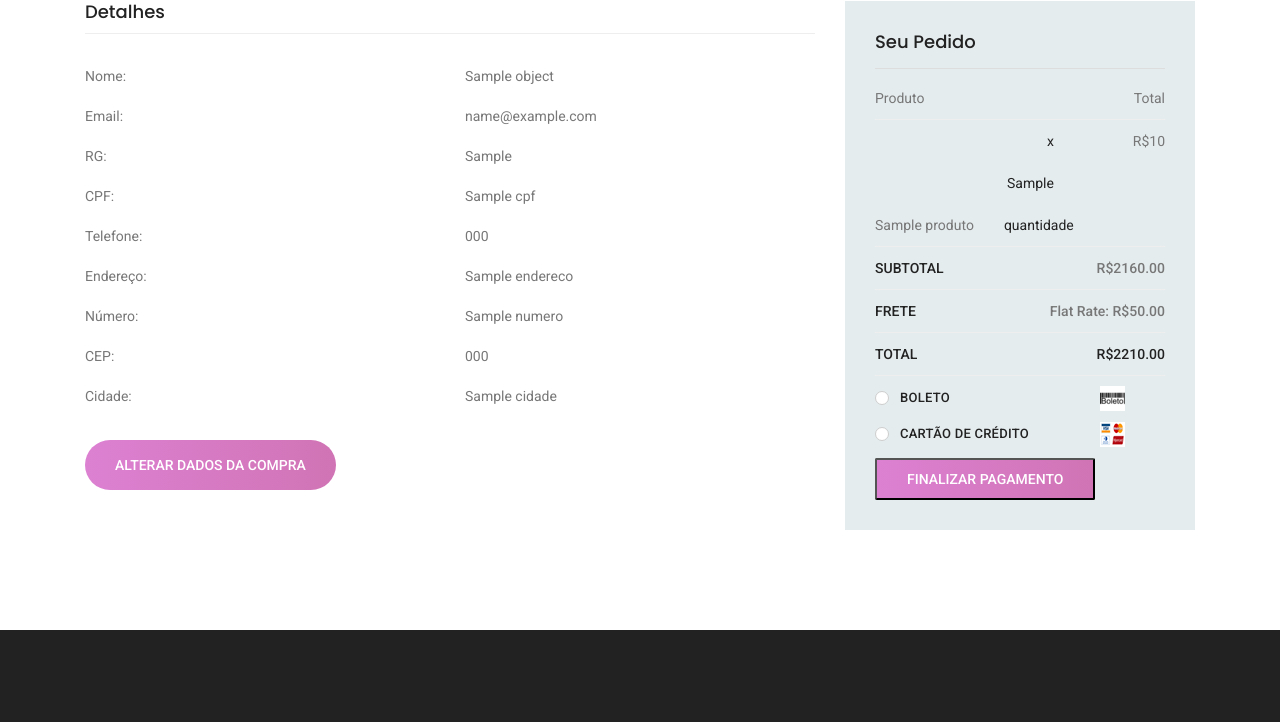
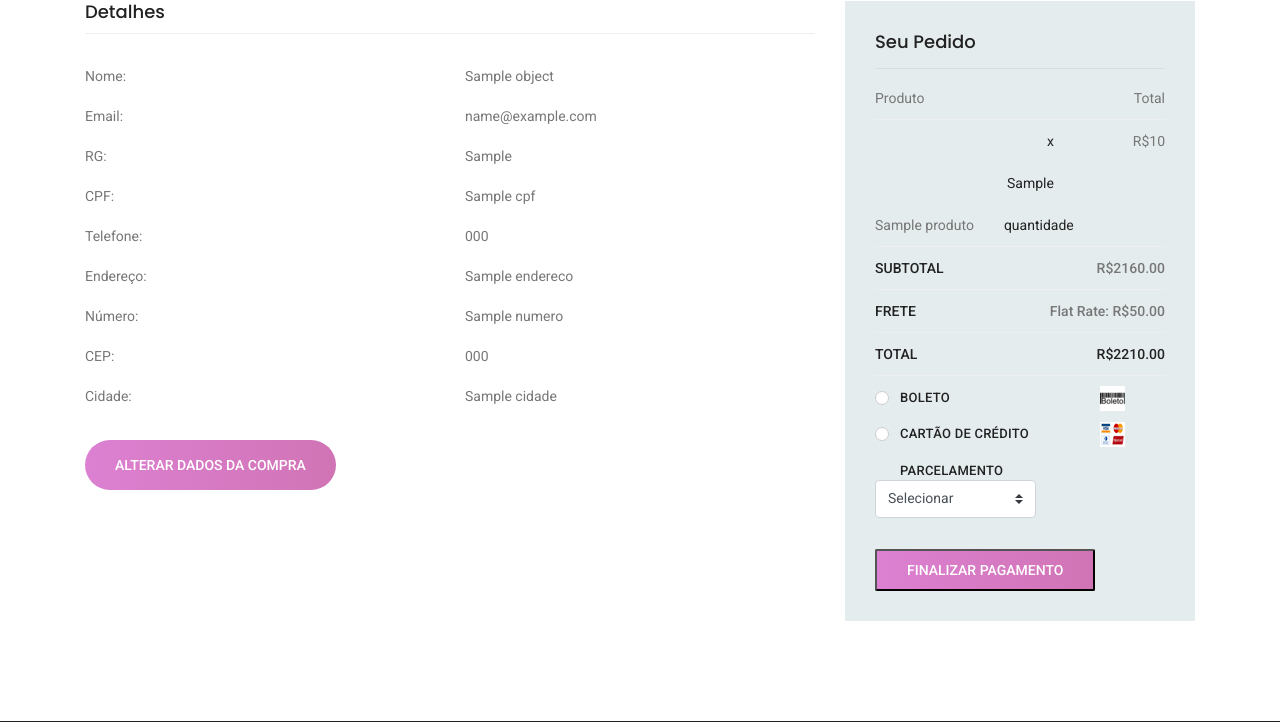
Before and after one commit to GabrielMoyaNascimento/TCC, a Django app: template Progressao/clientes/templates/clientes/pagamento.html in a window 1280 px wide. Shown: the part 687-1409 px from the top of the page. Run offline with Django 3.2, Linux system fonts and the light colour scheme; the template is opened without the code that fills it: most values are stand-ins (such as "Sample title", 1, 10 or a date in 2020); some libraries are stand-ins or nearby versions.

Commit message:
Adicionando novos estados

```diff
--- a/Progressao/clientes/templates/clientes/pagamento.html
+++ b/Progressao/clientes/templates/clientes/pagamento.html
@@ -105,7 +105,7 @@
                 </div>
                 <div class="col-lg-4">
                     <div class="order_box">
-                        {% for v in produtosCarrinho %}
+                        {% for v in carrinho %}
                         <h2>Seu Pedido</h2>
                         <ul class="list">
                             <li><a href="#">Produto <span>Total</span></a></li>
@@ -131,7 +131,18 @@
                                 <label for="f-option6">Cartão de Crédito </label>
                                 <img src="{% static 'karma/img/product/cartoes.png'%}" alt="">
                                 <div class="check"></div>
+                                <div class="form-row align-items-center">
+                                    <div class="col-auto my-3">
+                                        <label class="mr-sm-2" for="inlineFormCustomSelect">Parcelamento</label>
+                                        <select class="custom-select mr-sm-2" id="inlineFormCustomSelect">
+                                            <option selected>Selecionar</option>
+                                            <option value="1">1X</option>
+                                            <option value="2">2X</option>
+                                            <option value="3">3X</option>
+                                        </select>
+                                </div>
                             </div>
+
                         </div>
                         <button type="submit" class="primary-btn" href="{% url 'clientes-confirmacao' %}">Finalizar Pagamento</button>
                     </div>
```
Also changed, not shown: Progressao/db.sqlite3.
